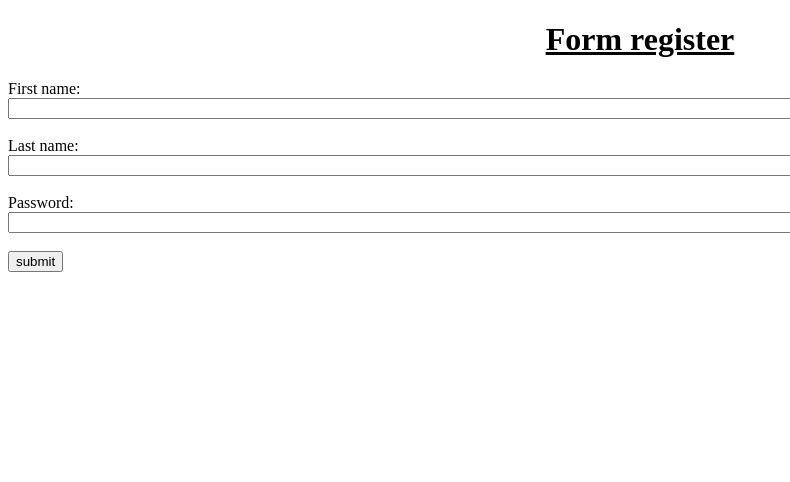
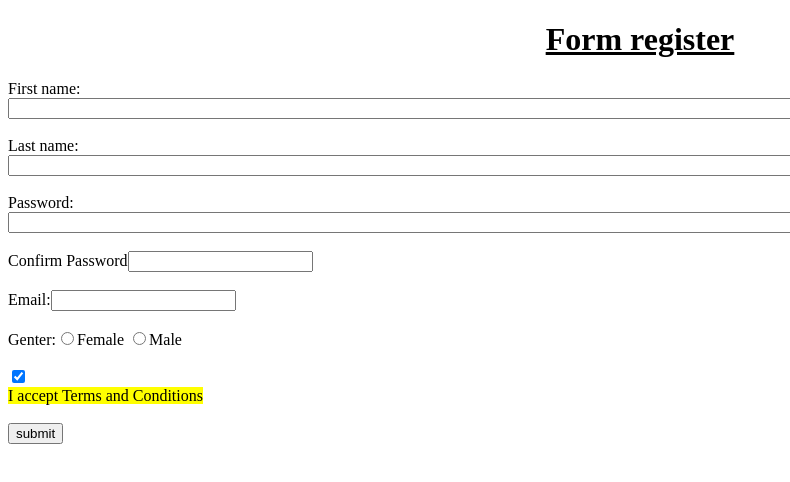
Before and after one commit to emi050/Form-exercise1, a plain HTML site: page index.html in a window 1280 px wide. Shown: the top 482 px of the page, without its empty margins (0-790 px from the left). Drawn offline with Linux system fonts and the light colour scheme.

Commit message:
Update index.html

```diff
--- a/index.html
+++ b/index.html
@@ -11,7 +11,11 @@
         <label>First name:</label><input type="text" id="fname" size="200px" required><br><br>
         <label>Last name:</label><input type="text" id="lname" size="200px" required><br><br>
         <label>Password:</label><input type="password" id="password" size="200px" required><br><br>
-        <button type="submit" id="submit">submit</button>
-    </form>
+        <label>Confirm Password</label><input type="password" id="cpassword" required><br><br>
+        <label>Email:</label><input type="email" id="email" required><br><br>
+        <label>Genter:</label><input type="radio" id="female" name="genter" value="Female">Female
+                                </label><input type="radio" id="male" name="genter" value="male">Male<br><br>
+<input type="checkbox" id="check" name="check"checked></form><label><mark>I accept Terms and Conditions</mark></label><br><br>
+        <button type="submit" id="submit">submit</button></form>
 </body>
 </html>
```
